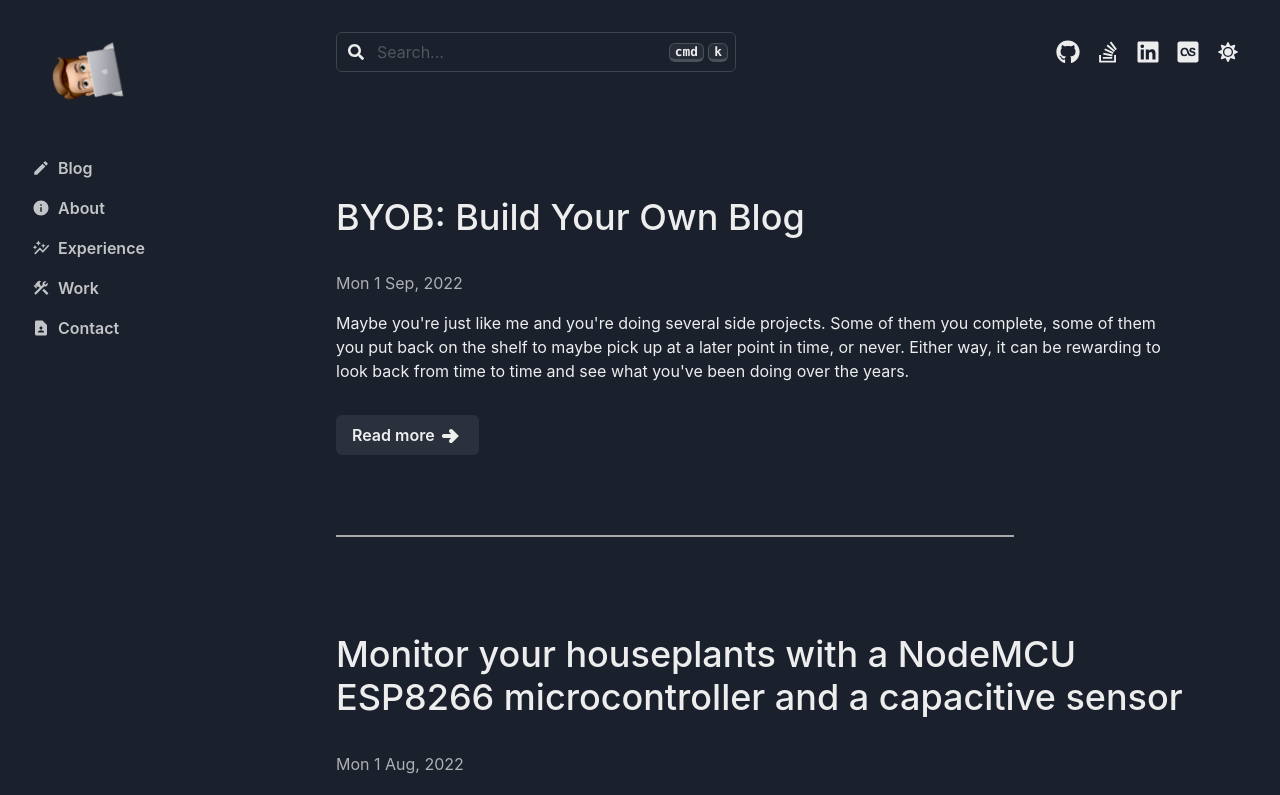
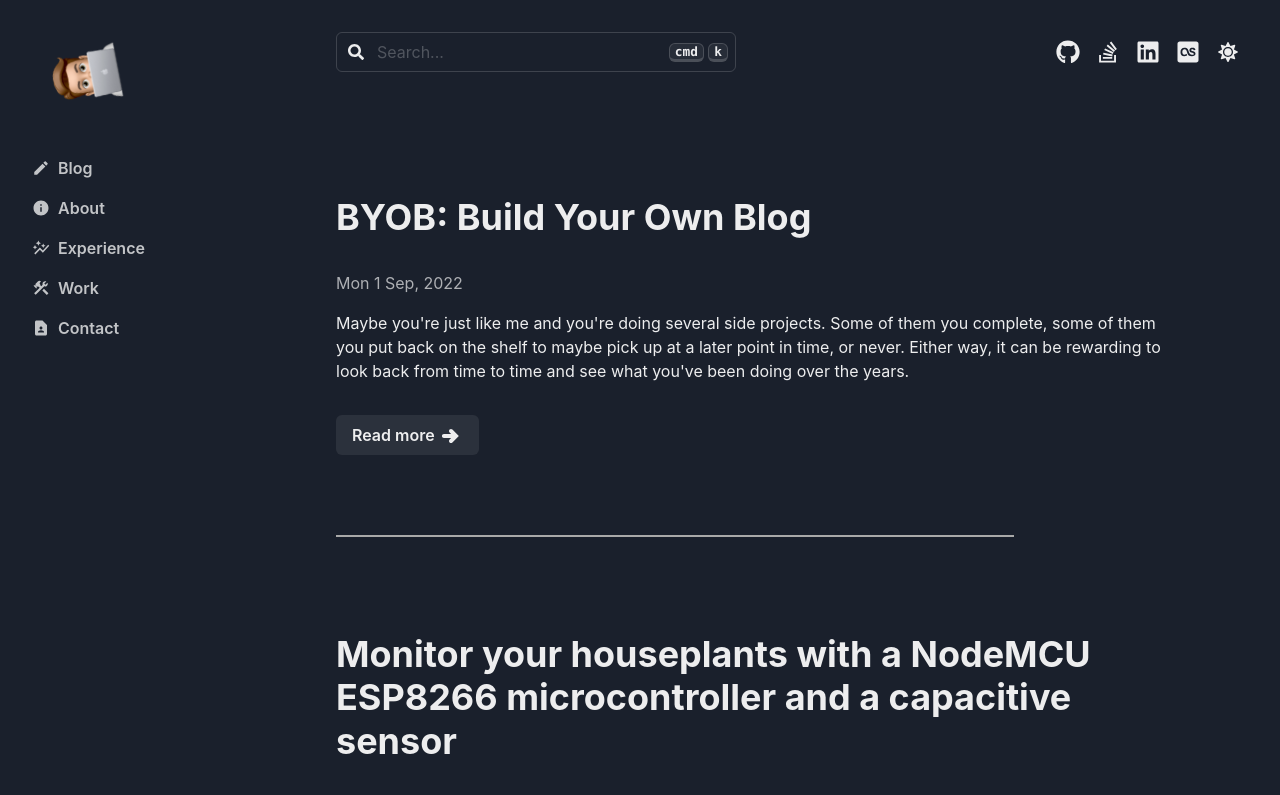
Before and after one commit to danielsteman/vite-blog, a React (Vite) app: page / in a window 1280 px wide. Shown: the top 795 px of the page. Built offline with nearby package versions, Linux system fonts and the light colour scheme.

Commit message:
fix blog preview title

```diff
--- a/src/components/BlogPreview.tsx
+++ b/src/components/BlogPreview.tsx
@@ -1,10 +1,11 @@
 import React from 'react';
 import {
-  Box, Button, Heading, Text, useColorModeValue,
+  Box, Button, Text, useColorModeValue,
 } from '@chakra-ui/react';
 import { TiArrowRightThick } from 'react-icons/ti';
 import { Link } from 'react-router-dom';
 import { IBlog } from '../shared/repo.interface';
+import PageTitle from './PageTitle';
 
 const BlogPreview: React.FC<IBlog> = ({
   id, title, date, text,
@@ -12,20 +13,14 @@ const BlogPreview: React.FC<IBlog> = ({
   const bg = useColorModeValue('lightgrey', 'darkgrey');
   return (
     <Box>
-      <Heading fontSize="36px" fontWeight={500} py={4}>
-        {title}
-      </Heading>
+      <PageTitle>{title}</PageTitle>
       <Text py={4} opacity="70%">
         {date}
       </Text>
-      <Text>
-        {text}
-      </Text>
+      <Text>{text}</Text>
       <Link to={`/blog/${id}`}>
         <Button mt={8} py={1}>
-          <Text mr={1}>
-            Read more
-          </Text>
+          <Text mr={1}>Read more</Text>
           <TiArrowRightThick size={24} />
         </Button>
       </Link>
```
